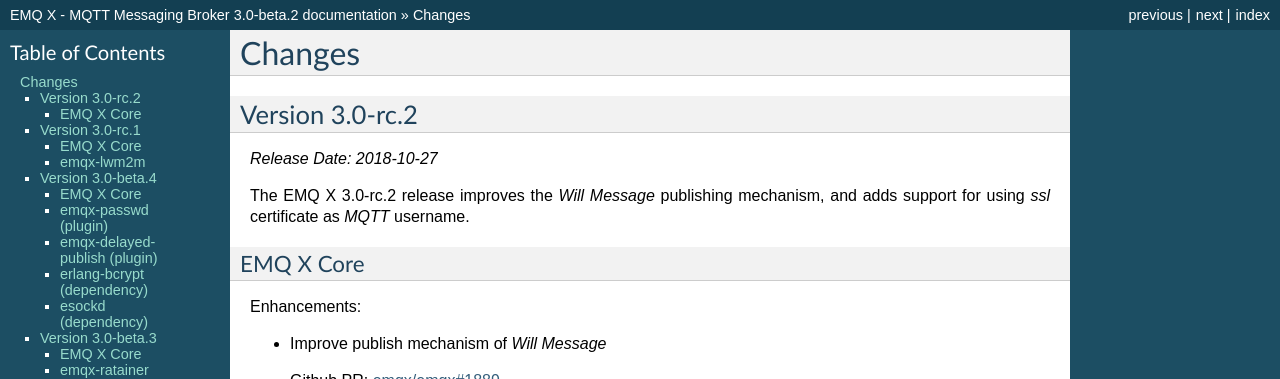
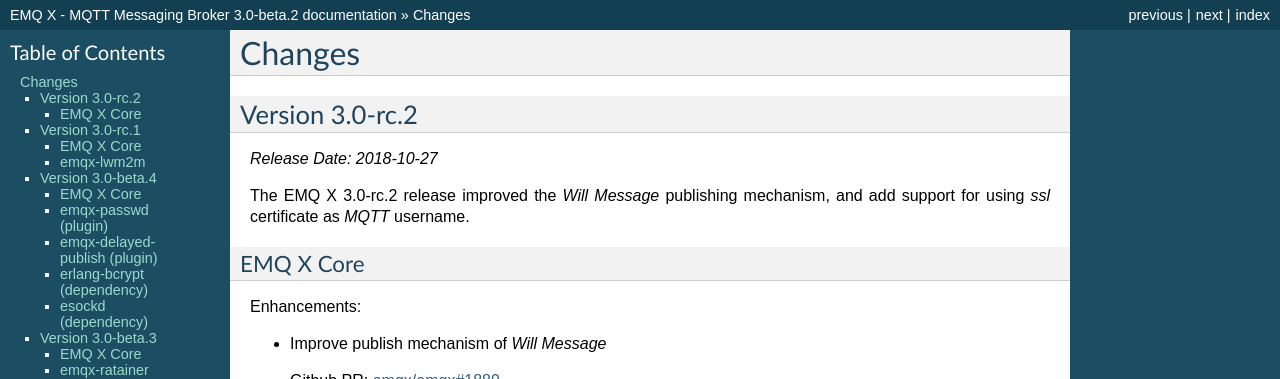
Before and after one commit to emqxarchive/emqx-docs-en, a Sphinx documentation site: the page built from source/changes.rst, in a window 1280 px wide and 900 px high. Shown: the top 379 px of the window. Built offline with Sphinx 7.4.7, drawn with Linux system fonts in a browser that asks for light colours.

Commit message:
'improves' to 'improved'

```diff
--- a/source/changes.rst
+++ b/source/changes.rst
@@ -11,7 +11,7 @@
 
 *Release Date: 2018-10-27*
 
-The EMQ X 3.0-rc.2 release improves the `Will Message` publishing mechanism, and adds support for using `ssl` certificate as `MQTT` username.
+The EMQ X 3.0-rc.2 release improved the `Will Message` publishing mechanism, and add support for using `ssl` certificate as `MQTT` username.
 
 EMQ X Core
 ----------
```
